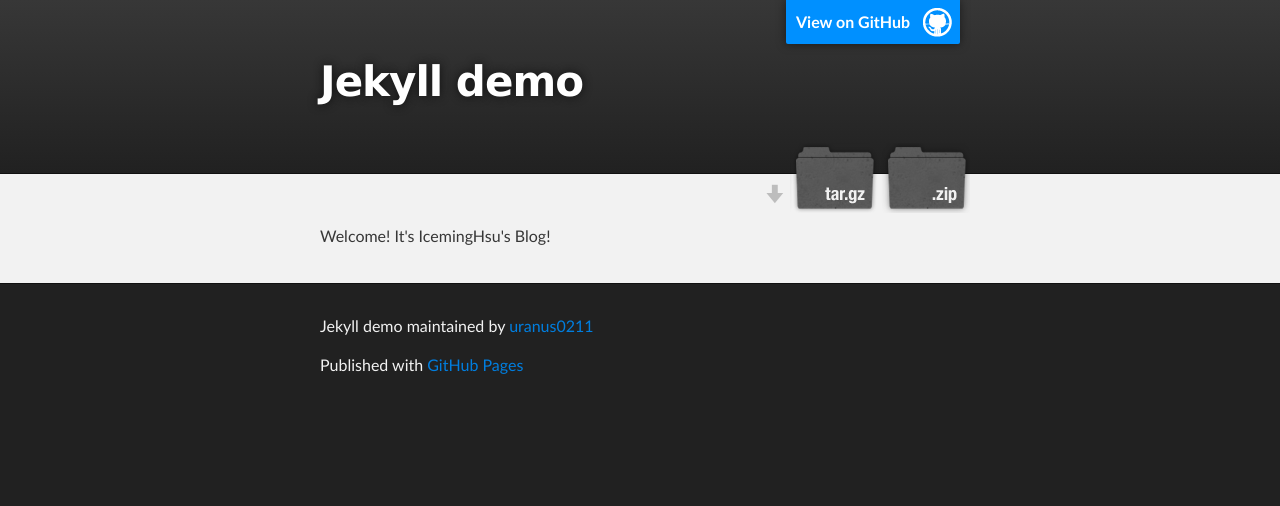
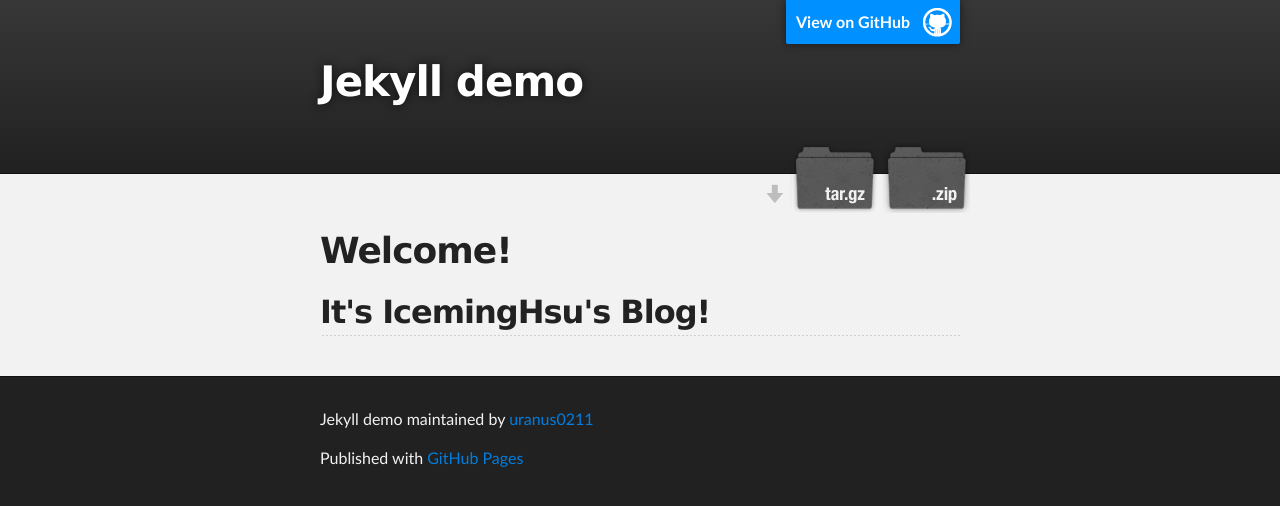
Before and after one commit to freeman0211/jekyll_demo, a Jekyll site: the page index.html, which Jekyll copies as it is, in a window 1280 px wide. Shown: the top 506 px of the page. Built offline with Jekyll 4.4.1, drawn with Linux system fonts in a browser that asks for light colours.

Commit message:
Create gh-pages branch via GitHub

```diff
--- a/index.html
+++ b/index.html
@@ -31,8 +31,11 @@
     <!-- MAIN CONTENT -->
     <div id="main_content_wrap" class="outer">
       <section id="main_content" class="inner">
-        <p>Welcome!
-It's IcemingHsu's Blog!</p>
+        <h1>
+<a name="welcome" class="anchor" href="#welcome"><span class="octicon octicon-link"></span></a>Welcome!</h1>
+
+<h2>
+<a name="its-iceminghsus-blog" class="anchor" href="#its-iceminghsus-blog"><span class="octicon octicon-link"></span></a>It's IcemingHsu's Blog!</h2>
       </section>
     </div>
 
--- a/params.json
+++ b/params.json
@@ -1 +1 @@
-{"name":"Jekyll demo","tagline":"","body":"Welcome!\r\nIt's IcemingHsu's Blog!","google":"","note":"Don't delete this file! It's used internally to help with page regeneration."}
+{"name":"Jekyll demo","tagline":"","body":"# Welcome!\r\n## It's IcemingHsu's Blog!","google":"","note":"Don't delete this file! It's used internally to help with page regeneration."}
```
